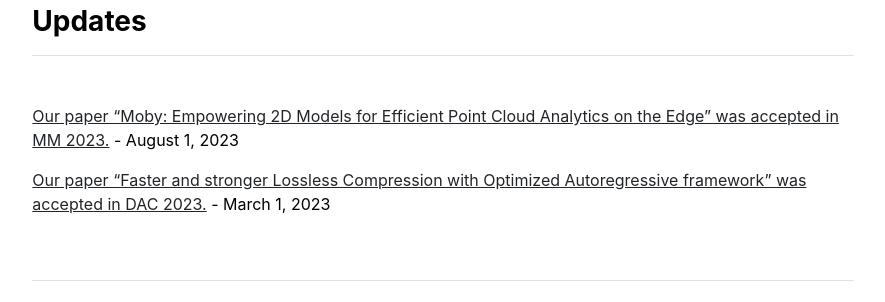
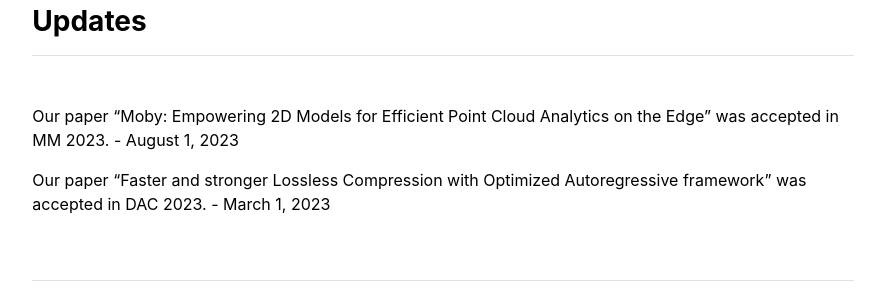
Before and after one commit to mynotwo/academic, a Jekyll site: the page built from index.md, in a window 1280 px wide. Shown: the part 1510-1812 px from the top of the page, without its empty margins (197-1082 px from the left). Built offline with Jekyll 4.4.1, drawn with Linux system fonts in a browser that asks for light colours.

Commit message:
Update home.html

```diff
--- a/_layouts/home.html
+++ b/_layouts/home.html
@@ -18,7 +18,7 @@ layout: default
   <div class="col-md-12">
     <h3 class="fw-bold border-bottom pb-3 mb-5">Updates</h3>
     {% for post in site.posts %}
-      <p><a href="{{ site.github.url }}/{{ post.url }}">{{ post.title }}</a> - {{ post.date | date: "%B %-d, %Y" }}</p>
+      <p>{{ post.title }}</a> - {{ post.date | date: "%B %-d, %Y" }}</p>
     {% endfor %}
   </div>
 </div>
```
